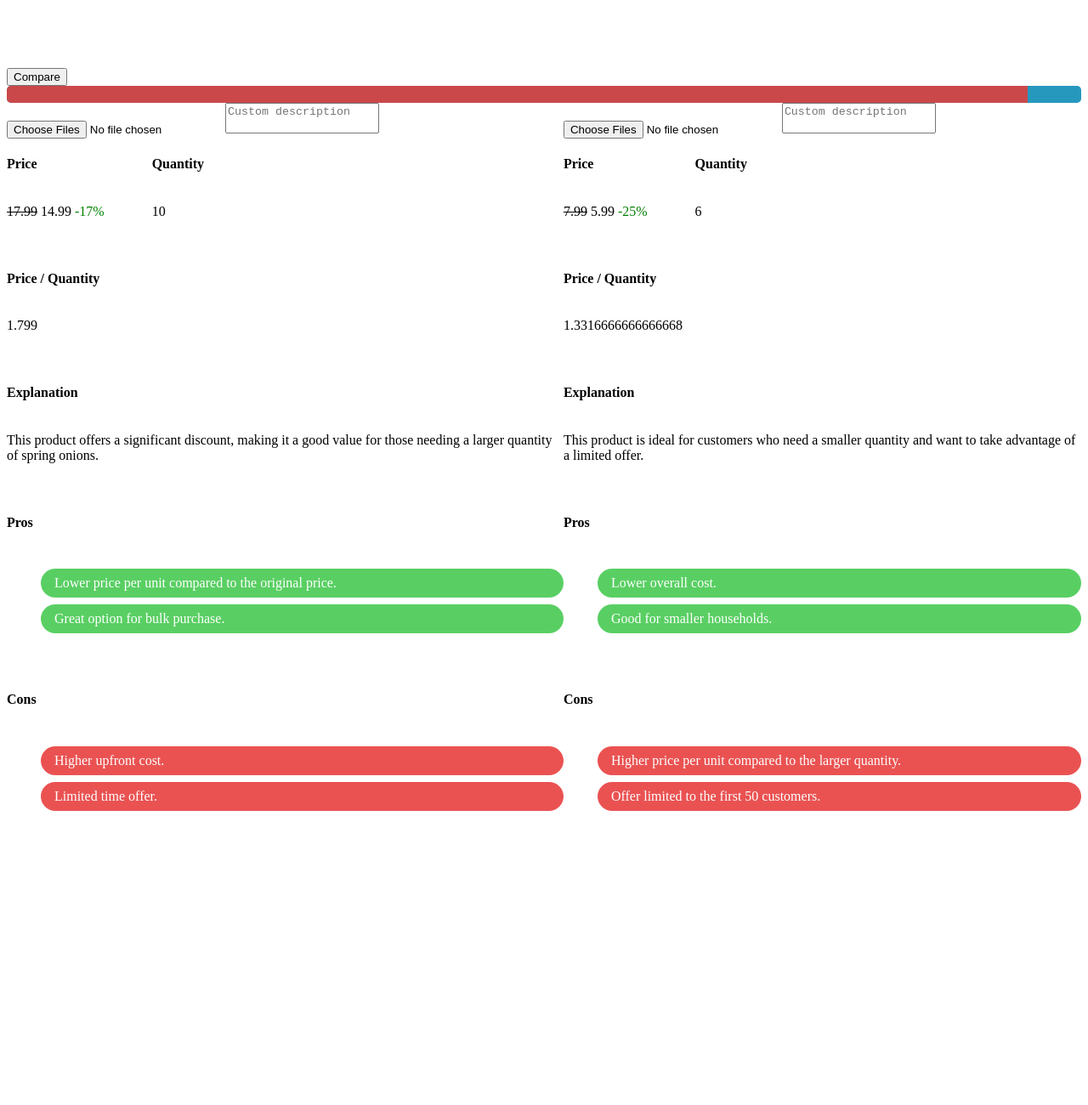
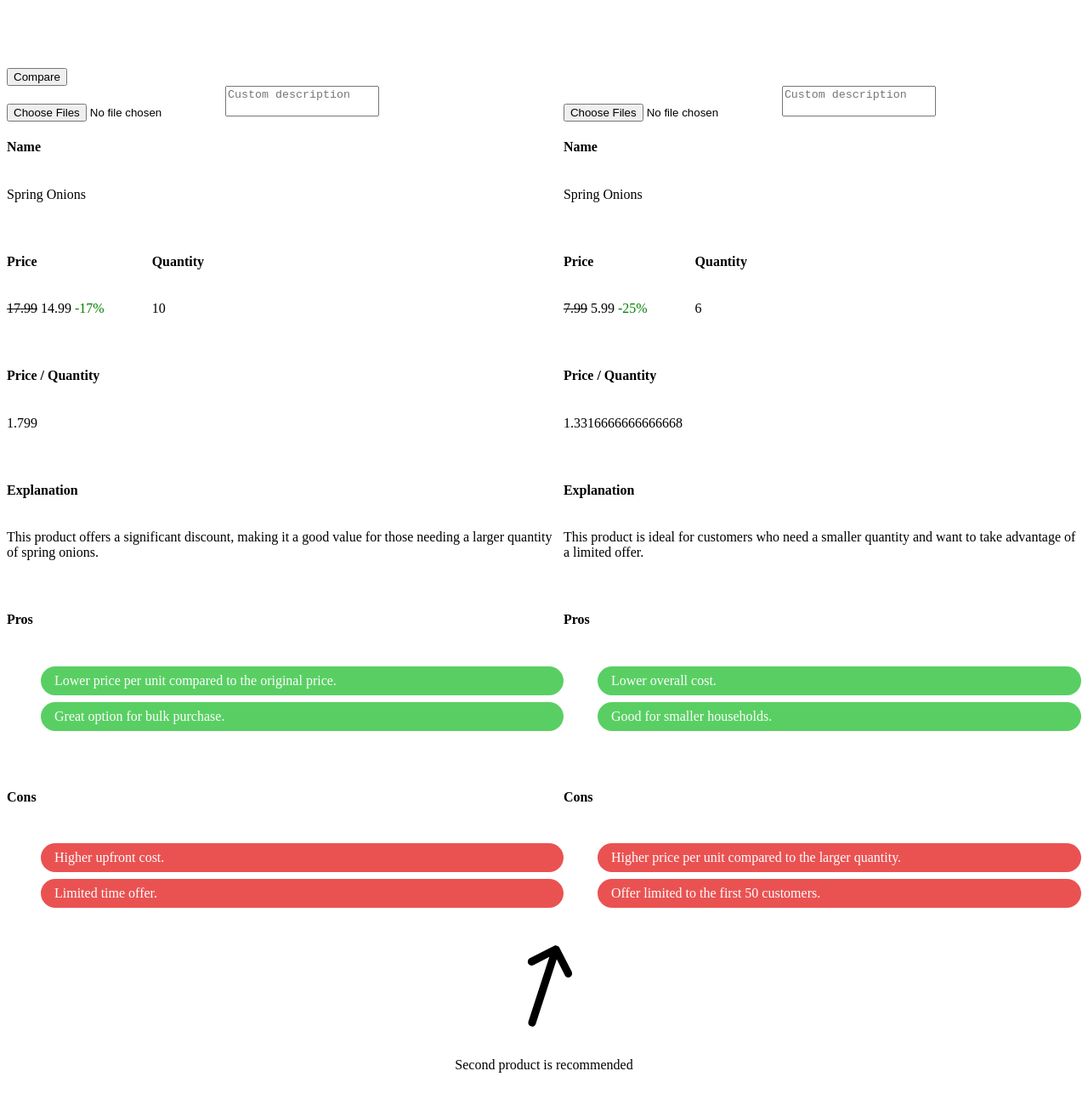
Before and after one commit to PatatoBit/thisorthat, a SvelteKit app: page /app in a window 1280 px wide. Shown: the top 1300 px of the page at 85% size. Before the commit the page ends 986 px from the top, so only its background shows below. Built offline with nearby package versions, Linux system fonts and the light colour scheme.

Commit message:
meter rotate

```diff
--- a/src/components/Meter.svelte
+++ b/src/components/Meter.svelte
@@ -1,27 +1,22 @@
-<script lang="ts">
-	export let value: number = 50; // Default value (can be between 0 and 100)
+<script>
+	export let value = 50; // Value between 0 and 100
+
+	const radius = 50; // Radius of the semi-circle
+	const degree = -90 + (value / 100) * 180; // Degree of the arrow
+	const circumference = 2 * Math.PI * radius;
 </script>
 
-<div class="meter">
-	<div class="fill" style="width: {value - 5}%;"></div>
-</div>
+<img src="/uparrow.svg" alt="Arrow" class="arrow" style="rotate: {degree}deg" />
+
+<br />
+
+<p>{value < 50 ? 'First product is recommended' : 'Second product is recommended'}</p>
 
 <!-- Optional: Display the current value -->
 <!-- <p>{value}%</p> -->
 
 <style>
-	.meter {
-		width: 100%;
-		background: #2698be;
-		border-radius: 5px;
-		overflow: hidden;
-		position: relative;
-		height: 20px;
-	}
-	.fill {
-		height: 100%;
-		background: #ca484a;
-		width: 0;
-		transition: width 0.3s ease;
+	.arrow {
+		width: 100px;
 	}
 </style>
--- a/src/components/Product.svelte
+++ b/src/components/Product.svelte
@@ -4,6 +4,11 @@
 </script>
 
 <div class="container">
+	<div class="data">
+		<h4>Name</h4>
+		<p>{data.name}</p>
+	</div>
+
 	<div class="row">
 		<div class="data">
 			<h4>Price</h4>
--- a/src/lib/dummy.json
+++ b/src/lib/dummy.json
@@ -27,5 +27,5 @@
 			]
 		}
 	],
-	"recommend_meter": 100
+	"recommend_meter": 60
 }
--- a/src/routes/app/+page.svelte
+++ b/src/routes/app/+page.svelte
@@ -37,11 +37,6 @@
 	<form class="container" on:submit|preventDefault={handleSubmit}>
 		<button class="compare" type="submit">Compare</button>
 
-		{#if responseData?.recommend_meter}
-			<br />
-			<Meter value={responseData.recommend_meter} />
-		{/if}
-
 		<div class="sides">
 			<div class="side">
 				<input
@@ -73,6 +68,15 @@
 			</div>
 		</div>
 	</form>
+
+	{#if responseData?.recommend_meter}
+		<br />
+		<div class="meter">
+			<Meter value={responseData.recommend_meter} />
+		</div>
+	{/if}
+
+	<br />
 </div>
 
 <style lang="scss">
@@ -94,9 +98,10 @@
 		flex-direction: row;
 	}
 
-	.fixed {
-		position: absolute;
-		bottom: 0;
-		z-index: 10;
+	.meter {
+		margin: 0 auto;
+		display: flex;
+		flex-direction: column;
+		align-items: center;
 	}
 </style>
--- a/src/styles/globals.scss
+++ b/src/styles/globals.scss
@@ -36,7 +36,6 @@ textarea {
 
 	padding-inline: 1rem;
 
-	min-height: 100vh;
 	margin-inline: auto;
 	max-width: 60rem;
 	width: 100%;
```
Also changed, not shown: static/uparrow.svg (added).
